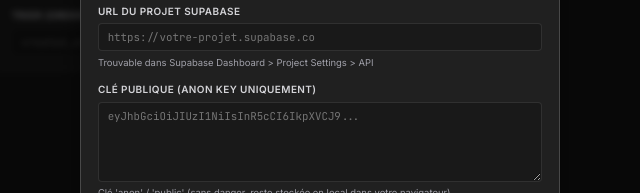
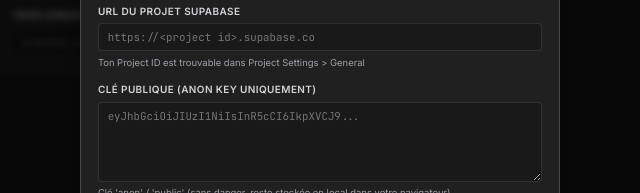
Before and after one commit to Akfavo/SupaTest, a website with bundled scripts: page V2/index.html in a window 1280 px wide. Shown: the part 339-532 px from the top of the page, 320-960 px from the left. Built offline with nearby package versions, Linux system fonts and the light colour scheme.

Commit message:
update url facilities

```diff
--- a/V2/index.html
+++ b/V2/index.html
@@ -477,8 +477,8 @@ CREATE POLICY "CRUD pour le propriétaire" ON ma_table FOR ALL TO authenticated
 
           <div class="form-group">
             <label class="form-label" for="projUrlInput">URL du Projet Supabase</label>
-            <input type="url" class="form-input form-input-mono" id="projUrlInput" placeholder="https://votre-projet.supabase.co" />
-            <span class="form-hint">Trouvable dans Supabase Dashboard > Project Settings > API</span>
+            <input type="url" class="form-input form-input-mono" id="projUrlInput" placeholder="https://<project id>.supabase.co" />
+            <span class="form-hint">Ton Project ID est trouvable dans Project Settings > General</span>
           </div>
           <div class="form-group">
             <label class="form-label" for="projAnonKeyInput">Clé Publique (Anon Key uniquement)</label>
```
